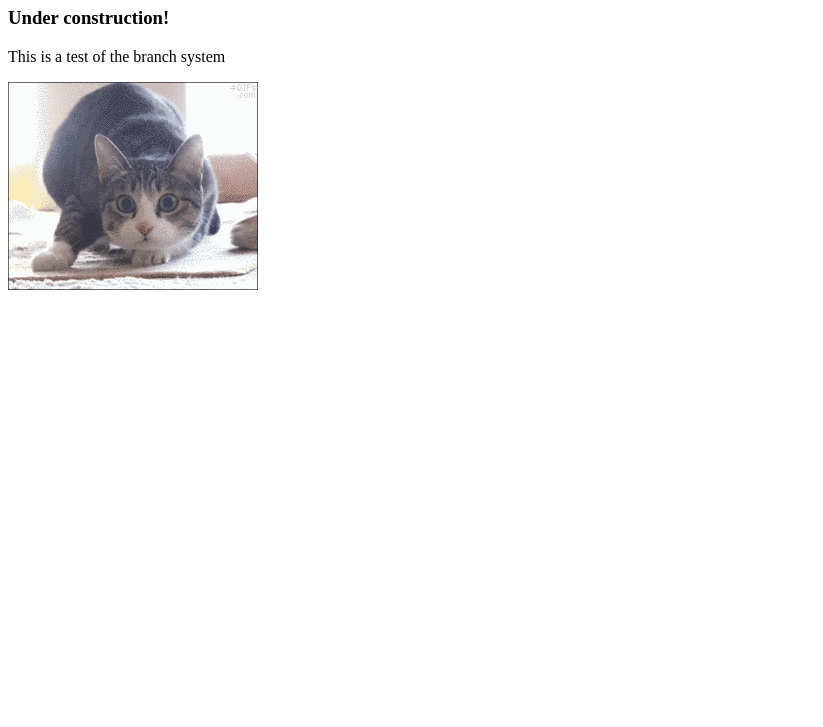
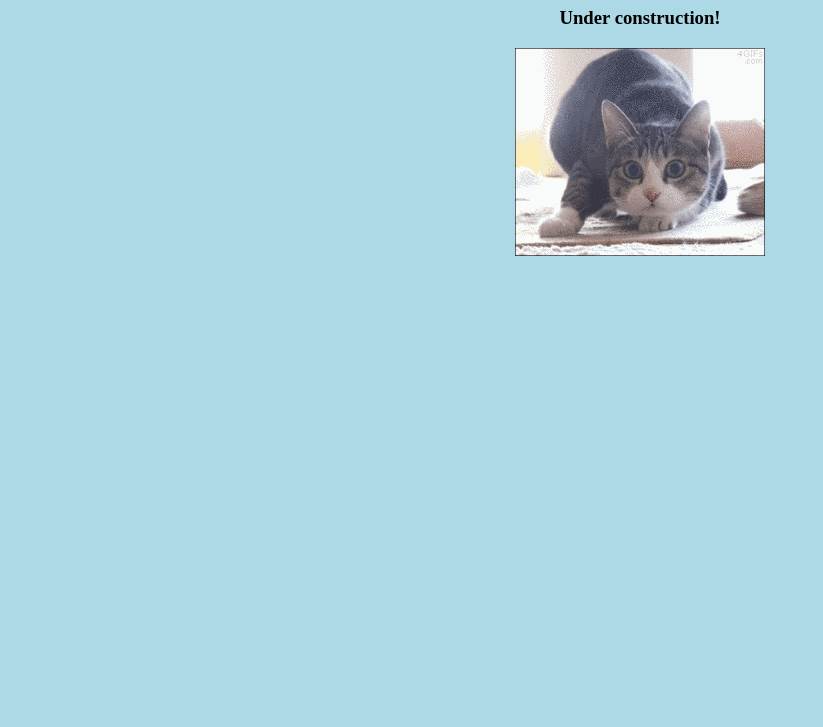
Before and after one commit to OmegaFox/omegafox.github.io, a plain HTML site: page index.html in a window 1280 px wide. Shown: the part 73-800 px from the top of the page, without its empty margins (0-823 px from the left). Drawn offline with Linux system fonts and the light colour scheme.

Commit message:
Starting to use CSS for style

```diff
--- a/index.html
+++ b/index.html
@@ -1,14 +1,17 @@
 <!DOCTYPE html>
 <html>
 <head>
-<meta charset="utf-8">
-<title>This is my website!</title>
+  <link rel="stylesheet" href="style.css">
+  <meta charset="utf-8">
+  <title>This is my website!</title>
 </head>
-
 <body>
-<h1>This is my website!</h1>
-<h3>Under construction!</h3>
-<p>This is a test of the branch system</p>
-<img src="pictures/cat.gif">
+  <centre>
+    <div class="header">
+      <h1>This is my website!</h1>
+      <h3>Under construction!</h3>
+      <img src="pictures/cat.gif">
+    </div>
+  </centre>
 </body>
 </html>
--- /dev/null
+++ b/style.css
@@ -0,0 +1,6 @@
+body {
+  background-color: lightblue;
+}
+.header {
+  text-align: center;
+}
```
